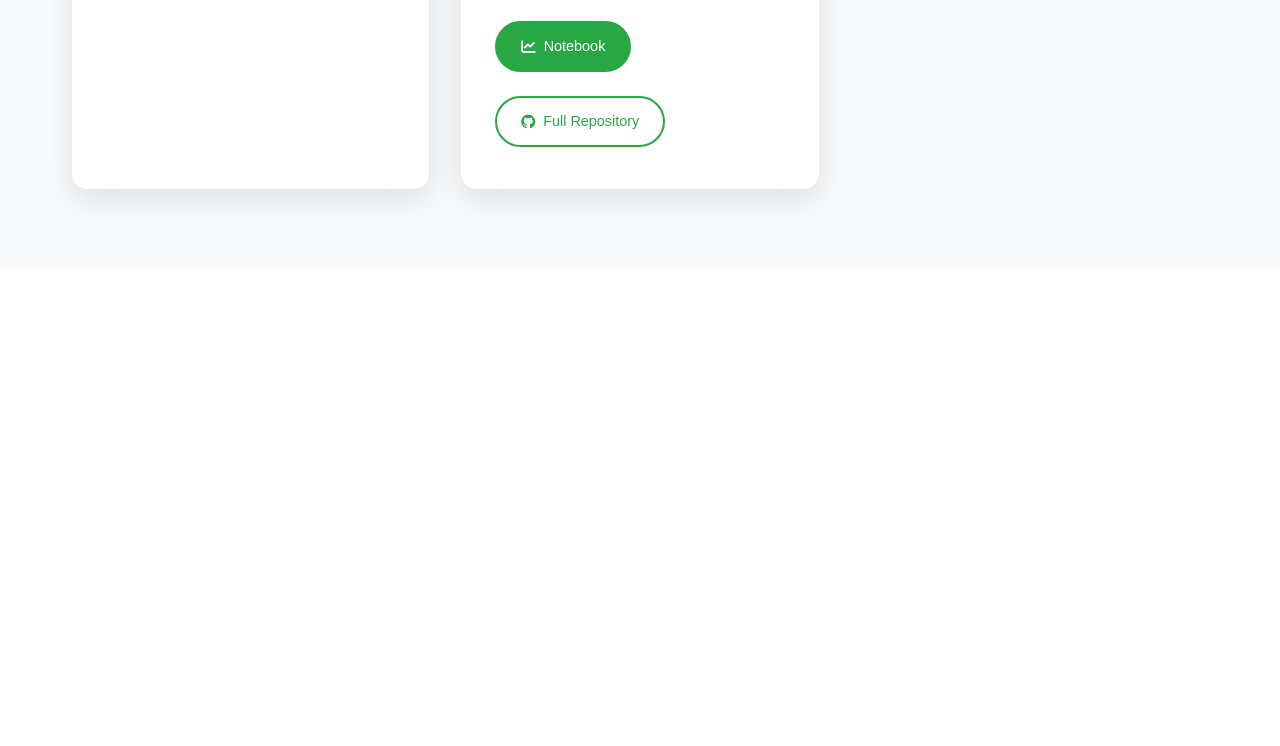
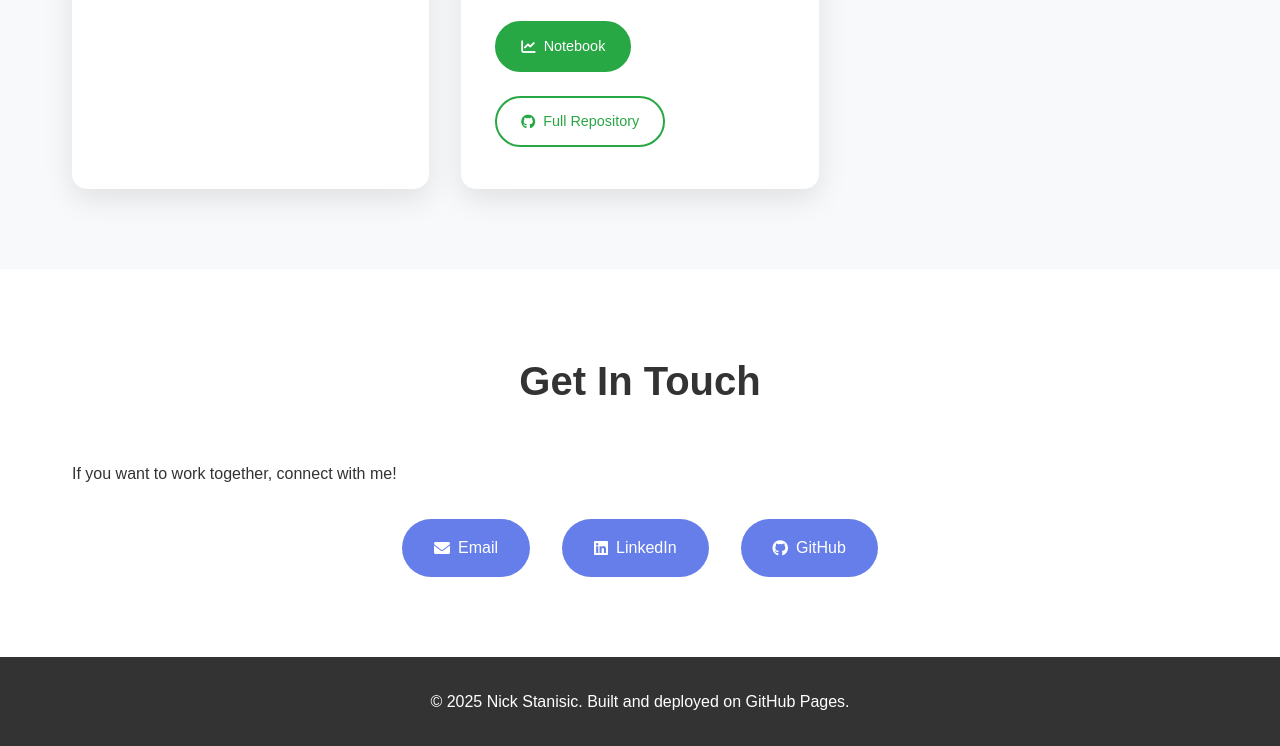
Before and after one commit to nickStanisic/nickstanisic.github.io, a plain HTML site: page index.html in a window 1280 px wide. Shown: the part 3184-3930 px from the top of the page. Before the commit the page ends 3453 px from the top, so only its background shows below. Drawn offline with Linux system fonts and the light colour scheme.

Commit message:
fixed buttons and contact section

```diff
--- a/index.html
+++ b/index.html
@@ -254,3 +254,29 @@
         </div>
     </div>
 </section>
+<!-- Add this contact section right after your projects section and before the closing </main> tag -->
+
+<section id="contact" class="contact">
+    <div class="container">
+        <h2>Get In Touch</h2>
+        <p>If you want to work together, connect with me!</p>
+        <div class="contact-links">
+            <a href="mailto:nicholasstanisic@gmail.com" class="contact-link">
+                <i class="fas fa-envelope"></i> Email
+            </a>
+            <a href="https://linkedin.com/in/nicholas-stanisic" class="contact-link" target="_blank">
+                <i class="fab fa-linkedin"></i> LinkedIn
+            </a>
+            <a href="https://github.com/nickStanisic" class="contact-link" target="_blank">
+                <i class="fab fa-github"></i> GitHub
+            </a>
+        </div>
+    </div>
+</section>
+</main>
+
+<footer>
+<div class="container">
+    <p>&copy; 2025 Nick Stanisic. Built and deployed on GitHub Pages.</p>
+</div>
+</footer>
```
Also changed, not shown: script.js (+23 -12 lines).
